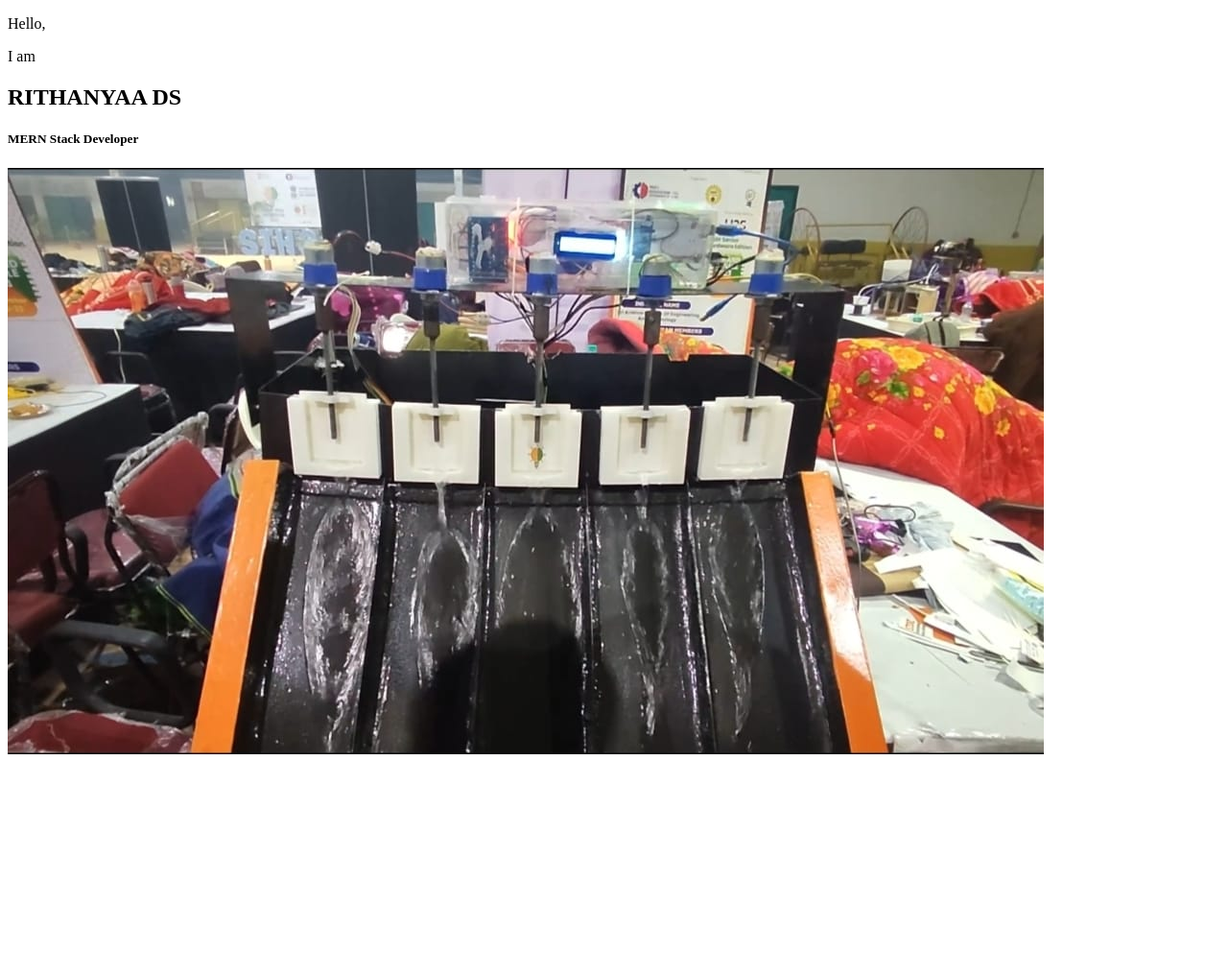
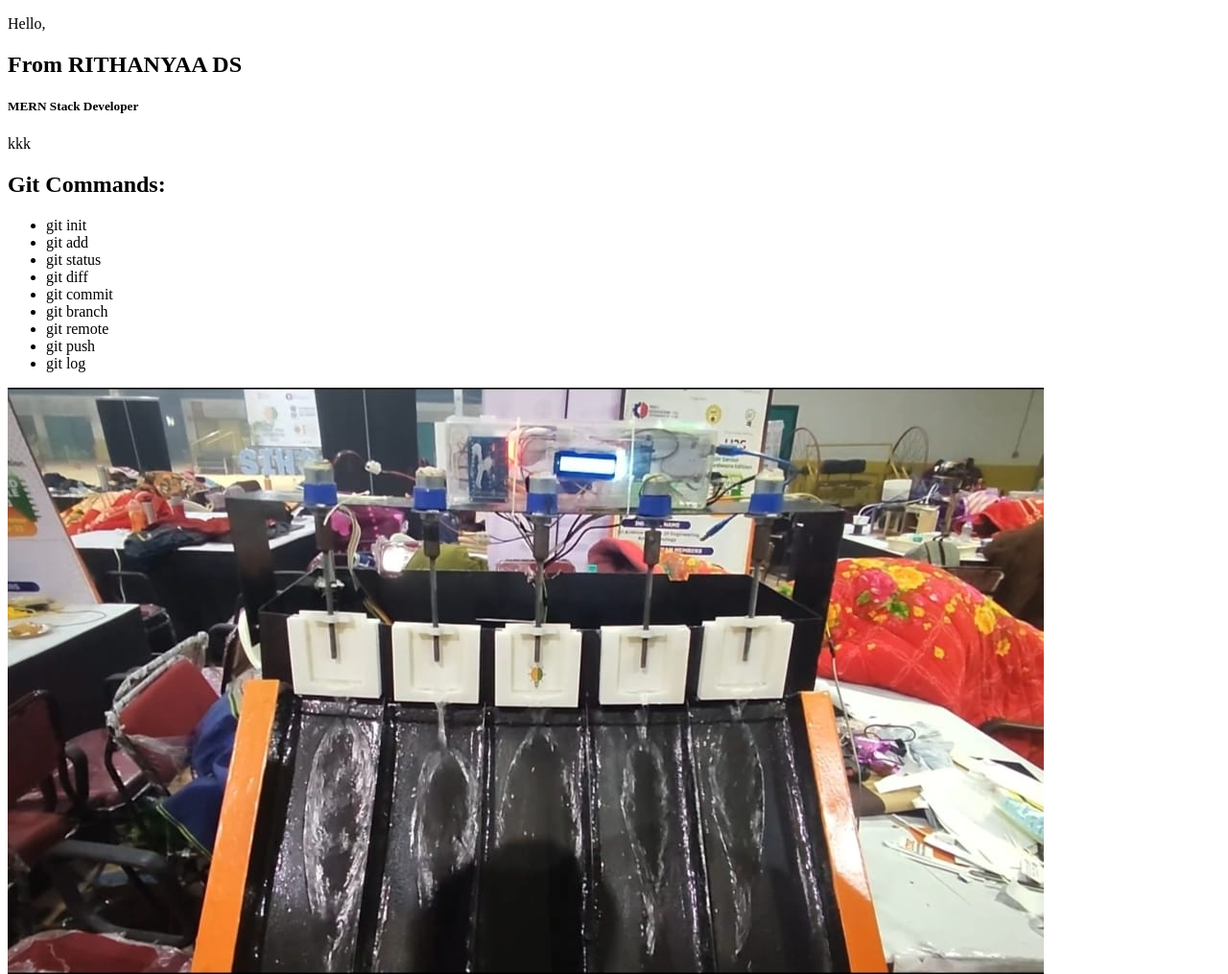
Before and after one commit to Rithanyaa-20/-Rithanyaa-s-Portfolio, a plain HTML site: page index.html in a window 1280 px wide. Shown: the whole page at 96% size. Before the commit the page ends 800 px from the top, so only its background shows below. Drawn offline with Linux system fonts and the light colour scheme.

```diff
--- a/index.html
+++ b/index.html
@@ -7,8 +7,21 @@
 </head>
 <body>
     <p>Hello,</p>
-    <p> I am<h2>RITHANYAA DS</h2></p>
+    <h2> From <b>RITHANYAA DS</b></h2>
     <h5>MERN Stack Developer</h5>
+    <p>kkk</p>
+    <h2>Git Commands:</h2>
+    <ul>
+        <li>git init</li>
+        <li>git add</li>
+        <li>git status</li>
+        <li>git diff</li>
+        <li>git commit</li>
+        <li>git branch</li>
+        <li>git remote</li>
+        <li>git push</li>
+        <li>git log</li>
+    </ul>
     <a href="https://skcet.ac.in" target="_blank">
         <img src="dam.jpeg" alt="Dam"></a>
 
```
